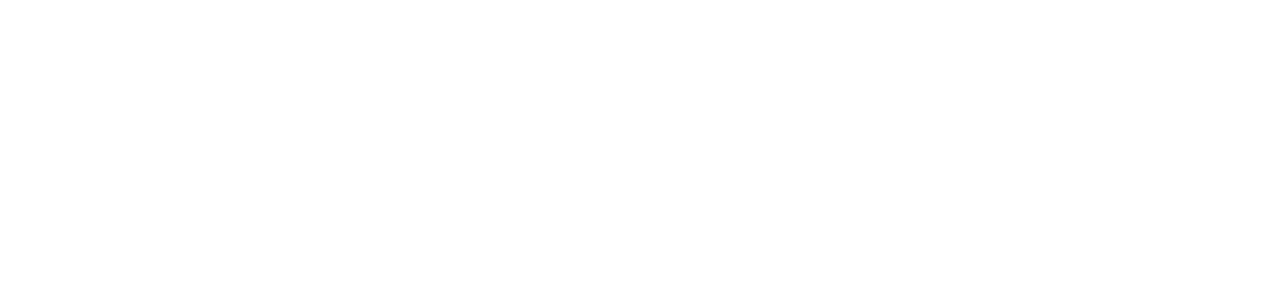
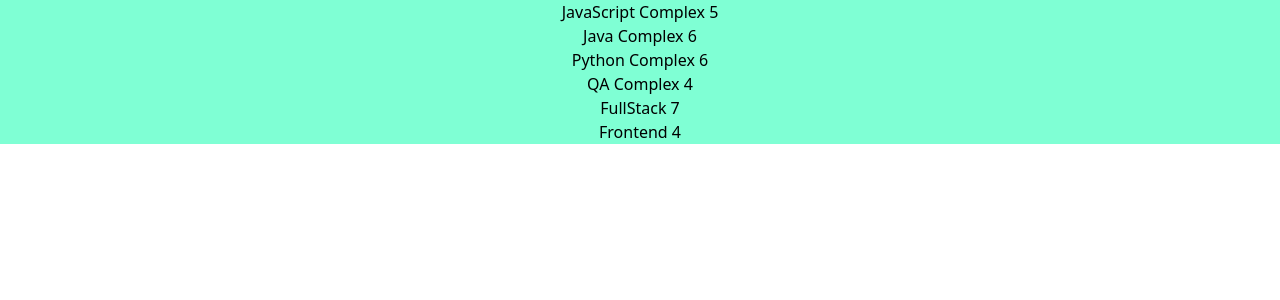
Before and after one commit to IrinaIP13/react, a React (Vite) app: page / in a window 1280 px wide. Shown: the top 300 px of the page. Built offline with nearby package versions, Linux system fonts and the light colour scheme.

Commit message:
HW-1 task-2

```diff
--- a/src/App.tsx
+++ b/src/App.tsx
@@ -1,9 +1,12 @@
 import './App.css'
+import {CoursesComponent} from "./components/courses-component/CoursesComponent.tsx";
 
 function App() {
 
   return (
-    <></>
+    <>
+    <CoursesComponent/>
+    </>
   )
 }
 
--- /dev/null
+++ b/src/arrays.ts
@@ -0,0 +1,10 @@
+import type {ICourseModel} from "./models/CourseModel.tsx";
+
+export const coursesAndDurationArray:ICourseModel[] = [
+    {title: 'JavaScript Complex', monthDuration: 5},
+    {title: 'Java Complex', monthDuration: 6},
+    {title: 'Python Complex', monthDuration: 6},
+    {title: 'QA Complex', monthDuration: 4},
+    {title: 'FullStack', monthDuration: 7},
+    {title: 'Frontend', monthDuration: 4}
+];
--- /dev/null
+++ b/src/components/course-component/CourseComponent.tsx
@@ -0,0 +1,13 @@
+import './CourseComponent.css'
+import type {FC} from "react";
+import type {ICourseModel} from "../../models/CourseModel.tsx";
+
+type PropsType = {
+    course: ICourseModel
+}
+
+export const CourseComponent: FC<PropsType> = ({course}) => {
+    return (
+        <li>{course.title} {course.monthDuration}</li>
+    );
+};
--- /dev/null
+++ b/src/components/courses-component/CoursesComponent.css
@@ -0,0 +1,6 @@
+li {
+    background-color: aquamarine;
+    display: flex;
+    justify-content: center;
+    align-items: center;
+}
--- /dev/null
+++ b/src/components/courses-component/CoursesComponent.tsx
@@ -0,0 +1,16 @@
+import './CoursesComponent.css'
+import {coursesAndDurationArray} from "../../arrays.ts";
+import type {ICourseModel} from "../../models/CourseModel.tsx";
+import {CourseComponent} from "../course-component/CourseComponent.tsx";
+
+export const CoursesComponent = () => {
+    return (
+        <ul>
+            {
+                coursesAndDurationArray.map((course: ICourseModel, index: number) => {
+                    return <CourseComponent course={course} key={index} />;
+                })
+            }
+        </ul>
+    );
+};
--- /dev/null
+++ b/src/models/CourseModel.tsx
@@ -0,0 +1,4 @@
+export interface ICourseModel {
+    title: string,
+    monthDuration: number
+}
```
Also changed, not shown: src/components/course-component/CourseComponent.css (added), 1 other file (tests, documents, lock files or other folders).
